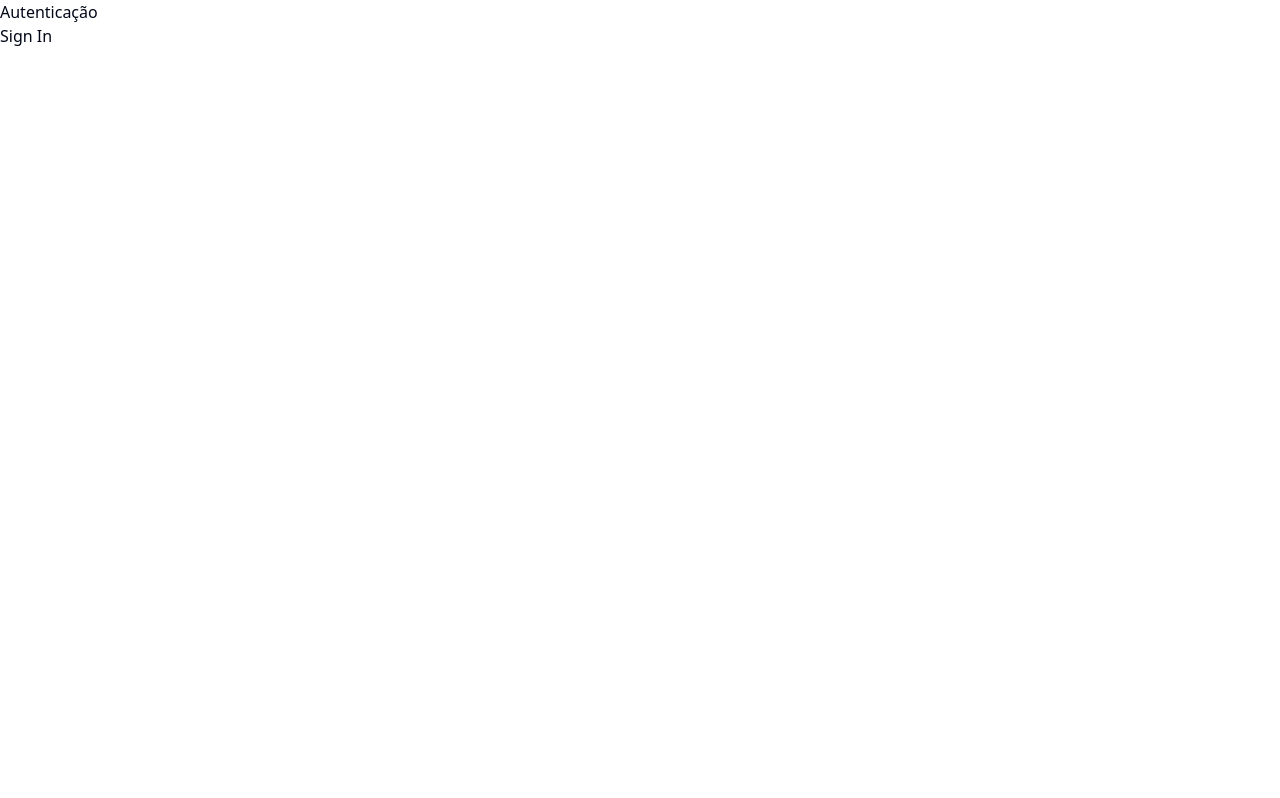
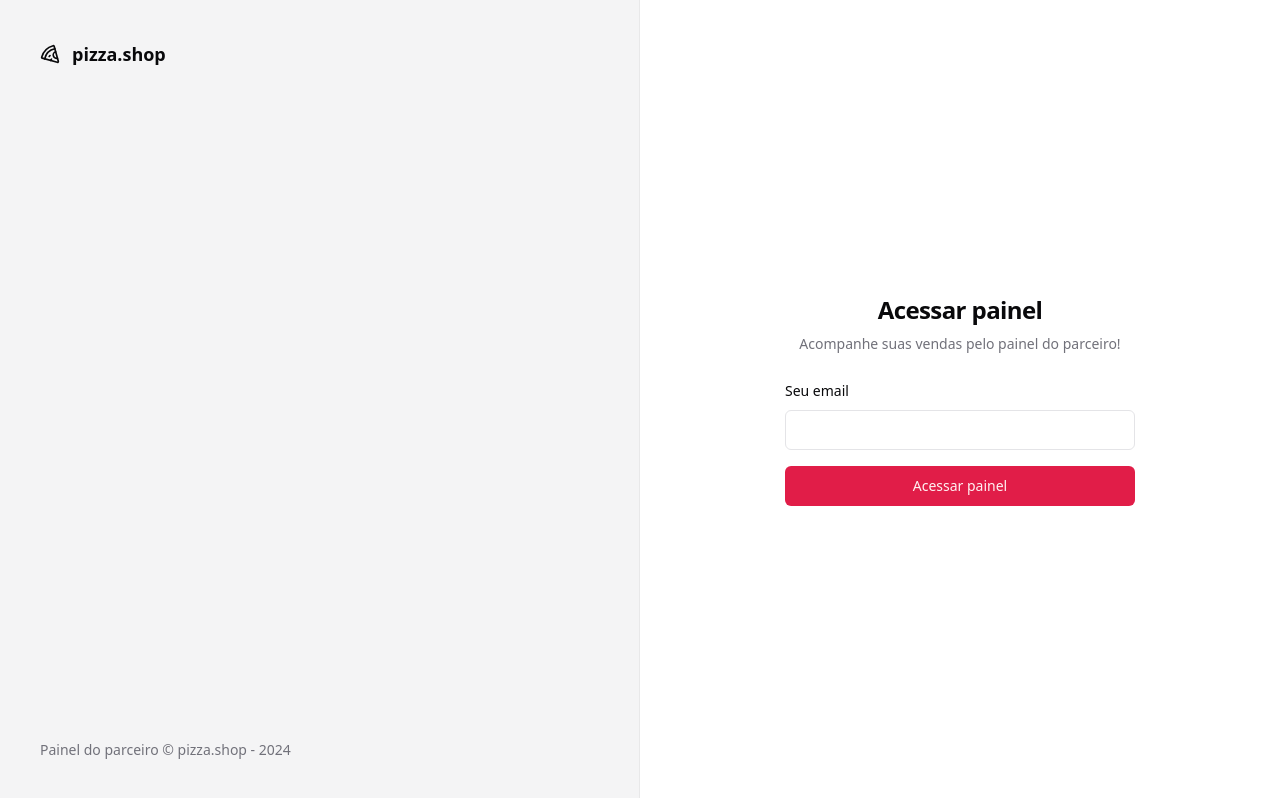
Before and after one commit to jp-data/food-shop-react, a React (Vite) app: page /sign-in in a window 1280 px wide. Built offline with nearby package versions, Linux system fonts and the light colour scheme.

Commit message:
Pagina: login

```diff
--- a/package.json
+++ b/package.json
@@ -9,6 +9,7 @@
     "preview": "vite preview"
   },
   "dependencies": {
+    "@radix-ui/react-label": "^2.1.0",
     "@radix-ui/react-slot": "^1.1.0",
     "class-variance-authority": "^0.7.0",
     "clsx": "^2.1.1",
@@ -17,6 +18,7 @@
     "match-sorter": "^6.3.4",
     "react": "^18.3.1",
     "react-dom": "^18.3.1",
+    "react-helmet-async": "^2.0.5",
     "react-router-dom": "^6.26.2",
     "sort-by": "^1.2.0",
     "tailwind-merge": "^2.5.3",
--- a/src/App.tsx
+++ b/src/App.tsx
@@ -1,10 +1,15 @@
 import './global.css'
 import { RouterProvider } from 'react-router-dom'
 import { router } from './routes'
+import { Helmet, HelmetProvider } from 'react-helmet-async'
 
 function App() {
   return (
-    <RouterProvider router={router} />
+    <HelmetProvider>
+      <Helmet titleTemplate='%s | pizza.shop' />
+      <RouterProvider router={router} />
+    </HelmetProvider>
+
   )
 }
 
--- /dev/null
+++ b/src/components/ui/input.tsx
@@ -0,0 +1,25 @@
+import * as React from "react"
+
+import { cn } from "@/lib/utils"
+
+export interface InputProps
+  extends React.InputHTMLAttributes<HTMLInputElement> {}
+
+const Input = React.forwardRef<HTMLInputElement, InputProps>(
+  ({ className, type, ...props }, ref) => {
+    return (
+      <input
+        type={type}
+        className={cn(
+          "flex h-10 w-full rounded-md border border-input bg-background px-3 py-2 text-sm ring-offset-background file:border-0 file:bg-transparent file:text-sm file:font-medium file:text-foreground placeholder:text-muted-foreground focus-visible:outline-none focus-visible:ring-2 focus-visible:ring-ring focus-visible:ring-offset-2 disabled:cursor-not-allowed disabled:opacity-50",
+          className
+        )}
+        ref={ref}
+        {...props}
+      />
+    )
+  }
+)
+Input.displayName = "Input"
+
+export { Input }
--- /dev/null
+++ b/src/components/ui/label.tsx
@@ -0,0 +1,24 @@
+import * as React from "react"
+import * as LabelPrimitive from "@radix-ui/react-label"
+import { cva, type VariantProps } from "class-variance-authority"
+
+import { cn } from "@/lib/utils"
+
+const labelVariants = cva(
+  "text-sm font-medium leading-none peer-disabled:cursor-not-allowed peer-disabled:opacity-70"
+)
+
+const Label = React.forwardRef<
+  React.ElementRef<typeof LabelPrimitive.Root>,
+  React.ComponentPropsWithoutRef<typeof LabelPrimitive.Root> &
+    VariantProps<typeof labelVariants>
+>(({ className, ...props }, ref) => (
+  <LabelPrimitive.Root
+    ref={ref}
+    className={cn(labelVariants(), className)}
+    {...props}
+  />
+))
+Label.displayName = LabelPrimitive.Root.displayName
+
+export { Label }
--- a/src/global.css
+++ b/src/global.css
@@ -1,61 +1,64 @@
 @tailwind base;
 @tailwind components;
 @tailwind utilities;
+
 @layer base {
   :root {
     --background: 0 0% 100%;
-    --foreground: 222.2 84% 4.9%;
+    --foreground: 240 10% 3.9%;
     --card: 0 0% 100%;
-    --card-foreground: 222.2 84% 4.9%;
+    --card-foreground: 240 10% 3.9%;
     --popover: 0 0% 100%;
-    --popover-foreground: 222.2 84% 4.9%;
-    --primary: 222.2 47.4% 11.2%;
-    --primary-foreground: 210 40% 98%;
-    --secondary: 210 40% 96.1%;
-    --secondary-foreground: 222.2 47.4% 11.2%;
-    --muted: 210 40% 96.1%;
-    --muted-foreground: 215.4 16.3% 46.9%;
-    --accent: 210 40% 96.1%;
-    --accent-foreground: 222.2 47.4% 11.2%;
+    --popover-foreground: 240 10% 3.9%;
+    --primary: 346.8 77.2% 49.8%;
+    --primary-foreground: 355.7 100% 97.3%;
+    --secondary: 240 4.8% 95.9%;
+    --secondary-foreground: 240 5.9% 10%;
+    --muted: 240 4.8% 95.9%;
+    --muted-foreground: 240 3.8% 46.1%;
+    --accent: 240 4.8% 95.9%;
+    --accent-foreground: 240 5.9% 10%;
     --destructive: 0 84.2% 60.2%;
-    --destructive-foreground: 210 40% 98%;
-    --border: 214.3 31.8% 91.4%;
-    --input: 214.3 31.8% 91.4%;
-    --ring: 222.2 84% 4.9%;
+    --destructive-foreground: 0 0% 98%;
+    --border: 240 5.9% 90%;
+    --input: 240 5.9% 90%;
+    --ring: 346.8 77.2% 49.8%;
+    --radius: 0.5rem;
     --chart-1: 12 76% 61%;
     --chart-2: 173 58% 39%;
     --chart-3: 197 37% 24%;
     --chart-4: 43 74% 66%;
     --chart-5: 27 87% 67%;
-    --radius: 0.5rem
   }
+
   .dark {
-    --background: 222.2 84% 4.9%;
-    --foreground: 210 40% 98%;
-    --card: 222.2 84% 4.9%;
-    --card-foreground: 210 40% 98%;
-    --popover: 222.2 84% 4.9%;
-    --popover-foreground: 210 40% 98%;
-    --primary: 210 40% 98%;
-    --primary-foreground: 222.2 47.4% 11.2%;
-    --secondary: 217.2 32.6% 17.5%;
-    --secondary-foreground: 210 40% 98%;
-    --muted: 217.2 32.6% 17.5%;
-    --muted-foreground: 215 20.2% 65.1%;
-    --accent: 217.2 32.6% 17.5%;
-    --accent-foreground: 210 40% 98%;
+    --background: 20 14.3% 4.1%;
+    --foreground: 0 0% 95%;
+    --card: 24 9.8% 10%;
+    --card-foreground: 0 0% 95%;
+    --popover: 0 0% 9%;
+    --popover-foreground: 0 0% 95%;
+    --primary: 346.8 77.2% 49.8%;
+    --primary-foreground: 355.7 100% 97.3%;
+    --secondary: 240 3.7% 15.9%;
+    --secondary-foreground: 0 0% 98%;
+    --muted: 0 0% 15%;
+    --muted-foreground: 240 5% 64.9%;
+    --accent: 12 6.5% 15.1%;
+    --accent-foreground: 0 0% 98%;
     --destructive: 0 62.8% 30.6%;
-    --destructive-foreground: 210 40% 98%;
-    --border: 217.2 32.6% 17.5%;
-    --input: 217.2 32.6% 17.5%;
-    --ring: 212.7 26.8% 83.9%;
+    --destructive-foreground: 0 85.7% 97.3%;
+    --border: 240 3.7% 15.9%;
+    --input: 240 3.7% 15.9%;
+    --ring: 346.8 77.2% 49.8%;
     --chart-1: 220 70% 50%;
     --chart-2: 160 60% 45%;
     --chart-3: 30 80% 55%;
     --chart-4: 280 65% 60%;
-    --chart-5: 340 75% 55%
+    --chart-5: 340 75% 55%;
   }
 }
+
 @layer base {
   * {
     @apply border-border;
--- a/src/pages/_layouts/auth.tsx
+++ b/src/pages/_layouts/auth.tsx
@@ -1,10 +1,19 @@
+import { Pizza } from "lucide-react"
 import { Outlet } from "react-router-dom"
 
 export function AuthLayout() {
     return (
-        <div>
-            <h1>Autenticação</h1>
-            <div>
+        <div className="min-h-screen grid grid-cols-2">
+            <div className="h-full border-r border-foreground/5 bg-muted p-10 text-muted-foreground flex flex-col justify-between">
+                <div className="flex items-center gap-3 text-lg  text-foreground">
+                    <Pizza className="h-5 w-5" />
+                    <span className="font-semibold">pizza.shop</span>
+                </div>
+                <footer className="text-sm">
+                    Painel do parceiro &copy; pizza.shop -  {new Date().getFullYear()}
+                </footer>
+            </div>
+            <div className="flex flex-col items-center justify-center">
                 <Outlet />
             </div>
         </div>
--- a/src/pages/app/dashboard.tsx
+++ b/src/pages/app/dashboard.tsx
@@ -1,5 +1,11 @@
+import { Helmet } from "react-helmet-async"
+
 export function Dashboard() {
     return (
-        <h1>Dashboard</h1>
+        <>
+            <Helmet title="Dashboard" />
+            <h1>Dashboard</h1>
+        </>
+
     )
 }
--- a/src/pages/auth/sign-in.tsx
+++ b/src/pages/auth/sign-in.tsx
@@ -1,5 +1,29 @@
+import { Helmet } from 'react-helmet-async'
+import { Button } from '@/components/ui/button'
+import { Label } from '@/components/ui/label'
+import { Input } from '@/components/ui/input'
+
 export function SignIn() {
     return (
-        <h1> Sign In</h1 >
+        <>
+            <Helmet title='Login' />
+            <div className='p-8'>
+                <div className='flex w-[350px] flex-col justify-center gap-6'>
+                    <div className='flex flex-col gap-2 text-center'>
+                        <h1 className='text-2xl font-semibold tracking-tight'>Acessar painel</h1>
+                        <p className='text-sm text-muted-foreground'>
+                            Acompanhe suas vendas pelo painel do parceiro!
+                        </p>
+                    </div>
+                    <form className="space-y-4">
+                        <div className='space-y-2'>
+                            <Label htmlFor='email'>Seu email</Label>
+                            <Input id='email' type='email' />
+                        </div>
+                        <Button className="w-full" type='submit'>Acessar painel</Button>
+                    </form>
+                </div>
+            </div>
+        </>
     )
 }
--- a/src/routes.tsx
+++ b/src/routes.tsx
@@ -15,7 +15,4 @@
         element: <AuthLayout />,
         children: [{ path: '/sign-in', element: <SignIn /> }]
     }
-
-    // { path: '/', element: <Dashboard /> },
-    // { path: '/sign-in', element: <SignIn /> }
 ])
```
Also changed, not shown: 2 other files (tests, documents, lock files or other folders).
